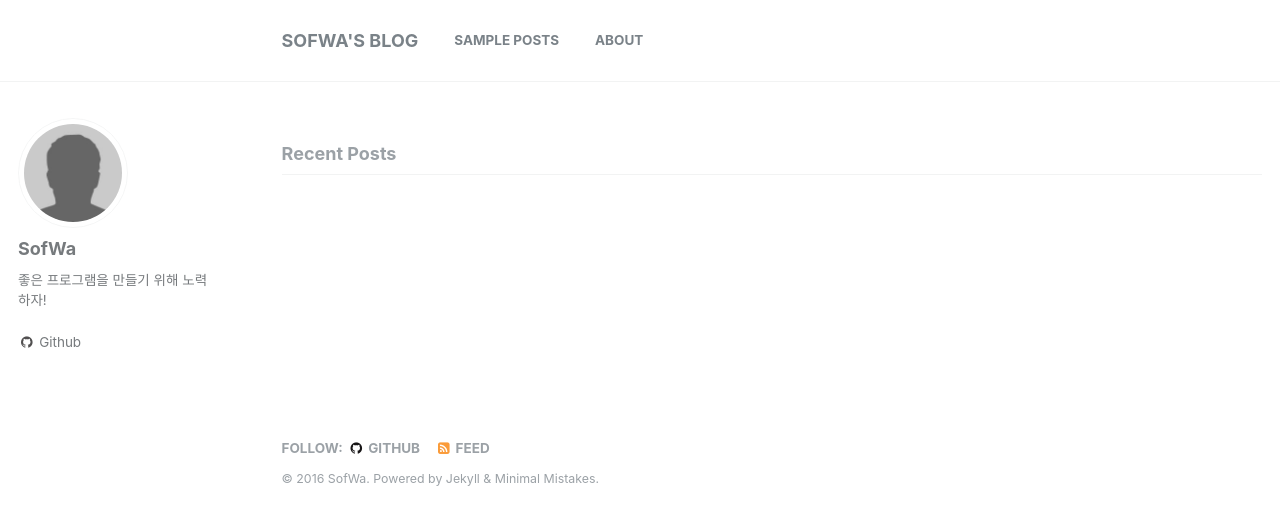
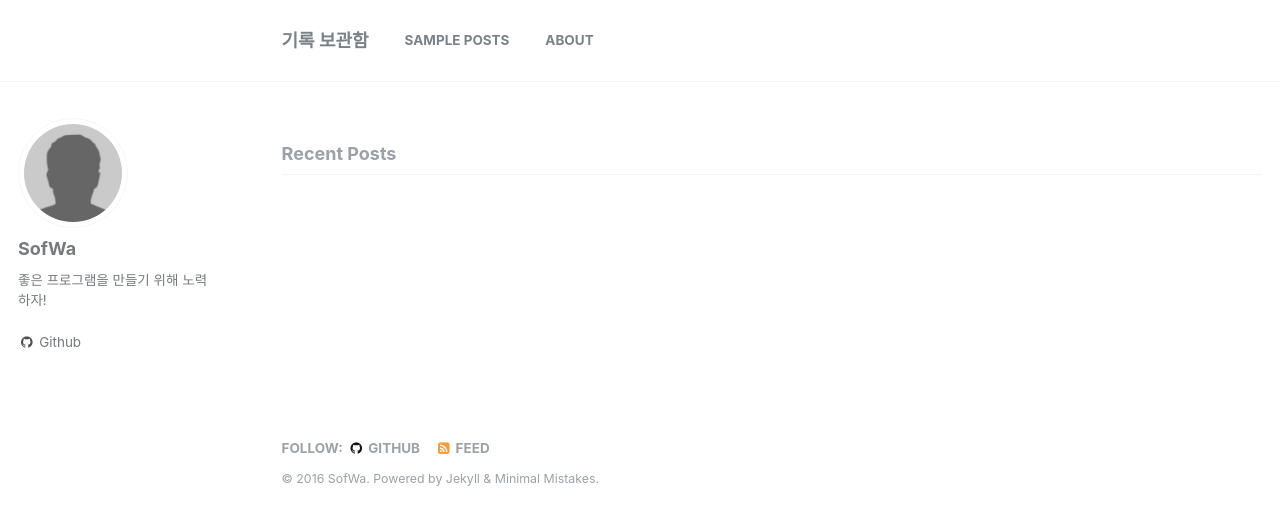
Before and after one commit to SofWa/custom-minimal-mistakes, a Jekyll site: the page built from index.html, in a window 1280 px wide. Shown: the top 525 px of the page. Built offline with Jekyll 4.4.1, drawn with Linux system fonts in a browser that asks for light colours.

Commit message:
Update _config.yml

```diff
--- a/_config.yml
+++ b/_config.yml
@@ -7,7 +7,7 @@
 
 # Site Settings
 locale                   : "ko-KR"
-title                    : "SofWa's Blog"
+title                    : "기록 보관함"
 title_separator          : "|"
 name                     : &name "SofWa"
 description              : &description "SofWa's Blog"
```
